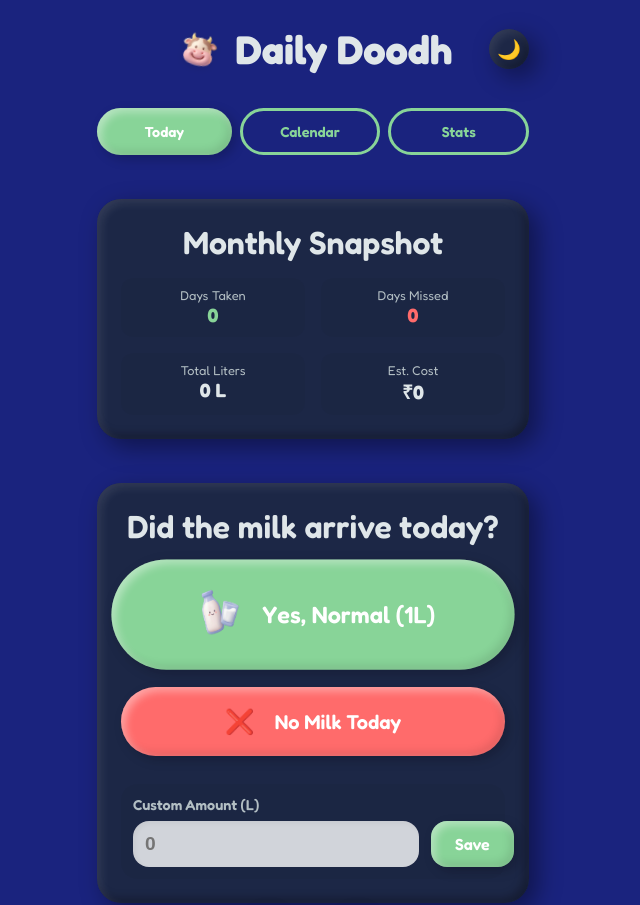
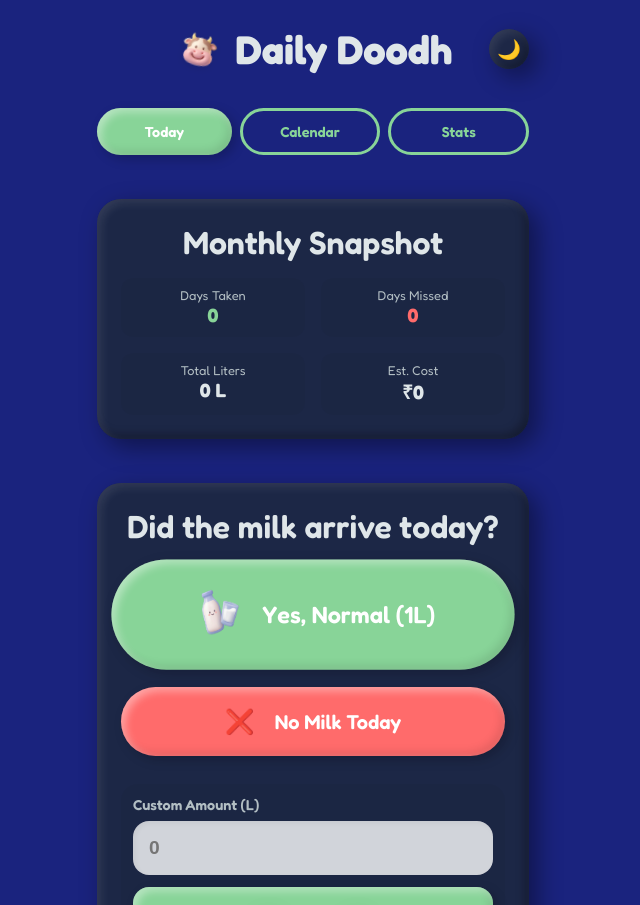
Before and after one commit to RajpalPawar22/Monthly-Milk-Tracker, a Next.js app: page / in a window 1280 px wide. Shown: the top 905 px of the page, without its empty margins (327-967 px from the left). Built offline with nearby package versions, Linux system fonts and the light colour scheme.

Commit message:
fixed  save button vertically

```diff
--- a/app/page.tsx
+++ b/app/page.tsx
@@ -558,15 +558,15 @@ export default function Home() {
                 <label style={{ display: 'block', marginBottom: '8px', fontWeight: 600, color: 'var(--text-muted)', fontSize: '0.9rem' }}>
                   {t.customAmount}
                 </label>
-                <div style={{ display: 'flex', gap: '12px', alignItems: 'stretch' }}>
+                <div style={{ display: 'flex', flexDirection: 'column', gap: '12px' }}>
                   <input
                     type="number"
                     step="0.5"
                     placeholder="0"
                     id="today-custom-amount"
                     style={{
-                      flex: 1,
-                      padding: '12px',
+                      width: '100%',
+                      padding: '16px',
                       borderRadius: '16px',
                       border: 'none',
                       fontSize: '1.2rem',
@@ -589,9 +589,9 @@ export default function Home() {
                     }}
                     className="clay-btn"
                     style={{
-                      width: 'auto',
-                      padding: '0 24px',
-                      fontSize: '1rem',
+                      width: '100%',
+                      padding: '16px',
+                      fontSize: '1.1rem',
                       borderRadius: '16px',
                       display: 'flex',
                       alignItems: 'center',
```
Also changed, not shown: 1 other file (tests, documents, lock files or other folders).
